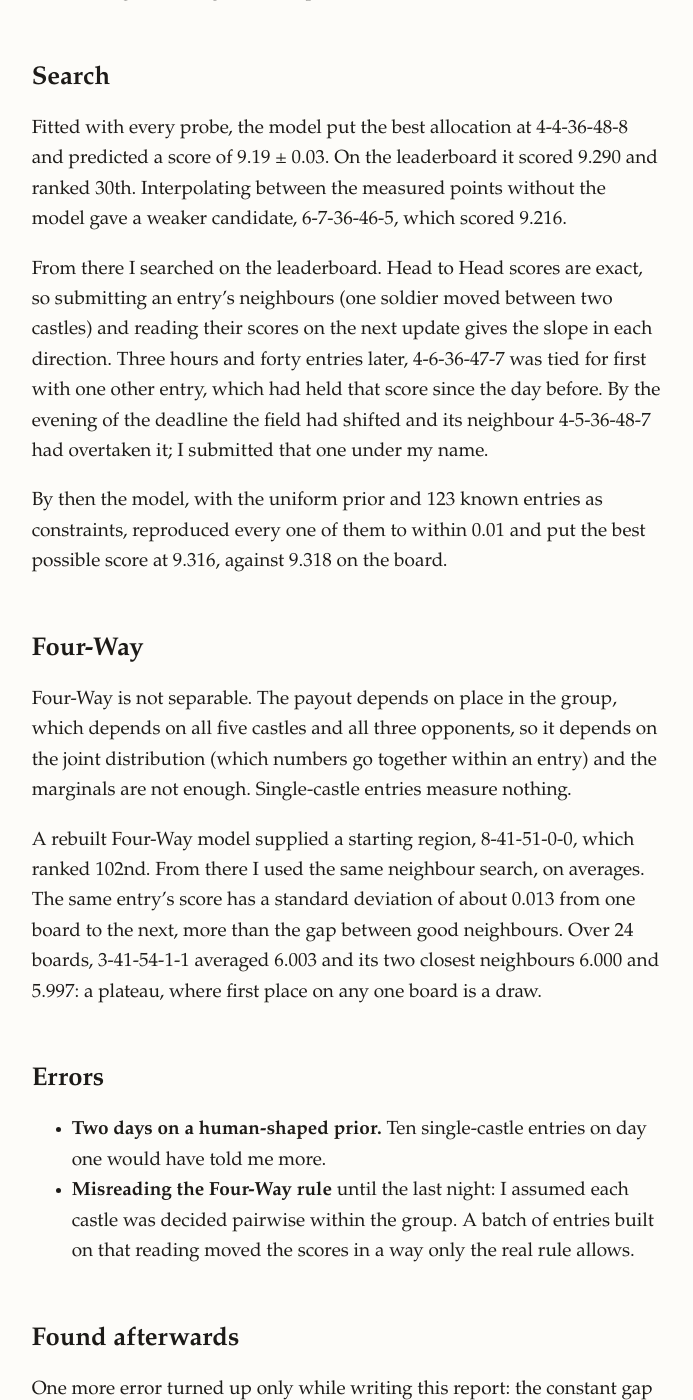
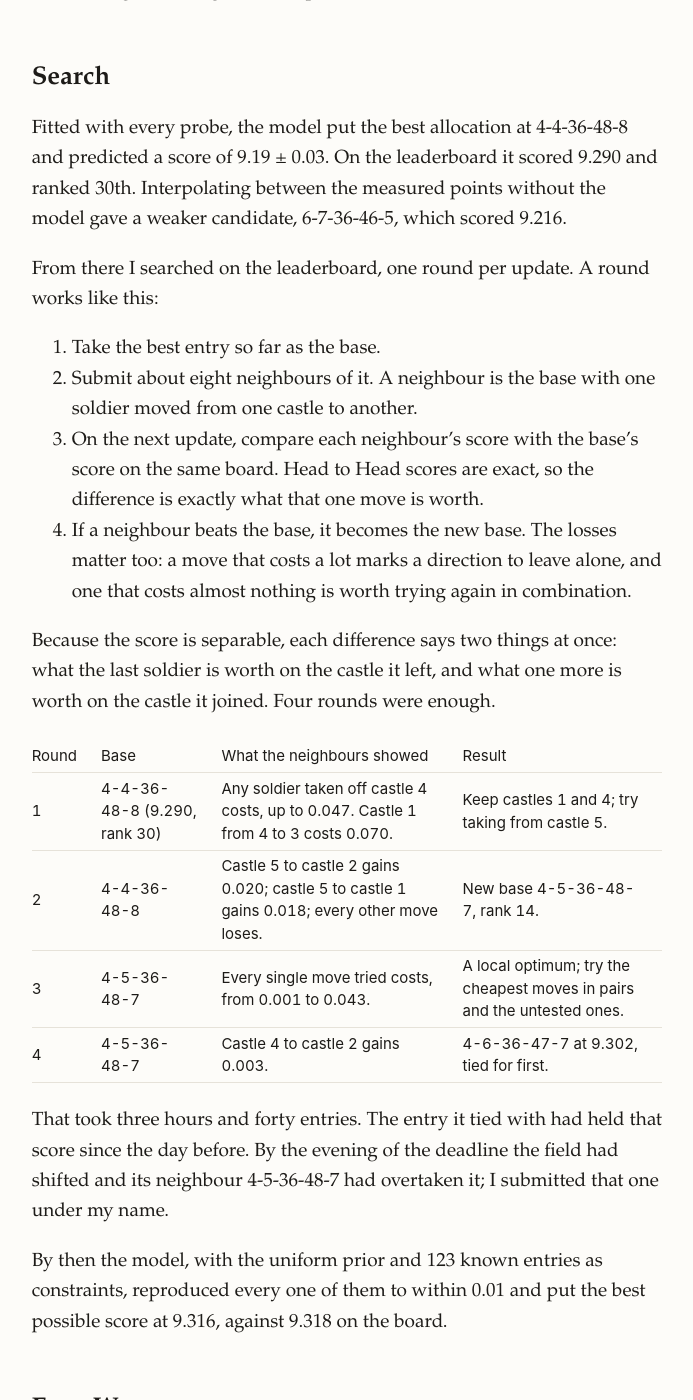
Before and after one commit to kinshu0/kinshu0.github.io, a Jekyll site: the page built from _posts/2026-11-22-castle-challenge.markdown, in a window 1280 px wide and 1400 px high, scrolled down 10331 px. Shown: the whole window, without its empty margins (293-986 px from the left). Built offline with Jekyll 4.4.1, drawn with Linux system fonts in a browser that asks for light colours.

Commit message:
Castle post: spell out the search procedure and its four rounds
Co-Authored-By: Claude Fable 5.2 <noreply@anthropic.com>

```diff
--- a/_posts/2026-11-22-castle-challenge.markdown
+++ b/_posts/2026-11-22-castle-challenge.markdown
@@ -257,7 +257,23 @@ The fitted field gives the five marginals. With those, the separable formula sco
 
 Fitted with every probe, the model put the best allocation at 4-4-36-48-8 and predicted a score of 9.19 ± 0.03. On the leaderboard it scored 9.290 and ranked 30th. Interpolating between the measured points without the model gave a weaker candidate, 6-7-36-46-5, which scored 9.216.
 
-From there I searched on the leaderboard. Head to Head scores are exact, so submitting an entry's neighbours (one soldier moved between two castles) and reading their scores on the next update gives the slope in each direction. Three hours and forty entries later, 4-6-36-47-7 was tied for first with one other entry, which had held that score since the day before. By the evening of the deadline the field had shifted and its neighbour 4-5-36-48-7 had overtaken it; I submitted that one under my name.
+From there I searched on the leaderboard, one round per update. A round works like this:
+
+1. Take the best entry so far as the base.
+2. Submit about eight neighbours of it. A neighbour is the base with one soldier moved from one castle to another.
+3. On the next update, compare each neighbour's score with the base's score on the same board. Head to Head scores are exact, so the difference is exactly what that one move is worth.
+4. If a neighbour beats the base, it becomes the new base. The losses matter too: a move that costs a lot marks a direction to leave alone, and one that costs almost nothing is worth trying again in combination.
+
+Because the score is separable, each difference says two things at once: what the last soldier is worth on the castle it left, and what one more is worth on the castle it joined. Four rounds were enough.
+
+| Round | Base | What the neighbours showed | Result |
+|---|---|---|---|
+| 1 | 4-4-36-48-8 (9.290, rank 30) | Any soldier taken off castle 4 costs, up to 0.047. Castle 1 from 4 to 3 costs 0.070. | Keep castles 1 and 4; try taking from castle 5. |
+| 2 | 4-4-36-48-8 | Castle 5 to castle 2 gains 0.020; castle 5 to castle 1 gains 0.018; every other move loses. | New base 4-5-36-48-7, rank 14. |
+| 3 | 4-5-36-48-7 | Every single move tried costs, from 0.001 to 0.043. | A local optimum; try the cheapest moves in pairs and the untested ones. |
+| 4 | 4-5-36-48-7 | Castle 4 to castle 2 gains 0.003. | 4-6-36-47-7 at 9.302, tied for first. |
+
+That took three hours and forty entries. The entry it tied with had held that score since the day before. By the evening of the deadline the field had shifted and its neighbour 4-5-36-48-7 had overtaken it; I submitted that one under my name.
 
 By then the model, with the uniform prior and 123 known entries as constraints, reproduced every one of them to within 0.01 and put the best possible score at 9.316, against 9.318 on the board.
 
```
